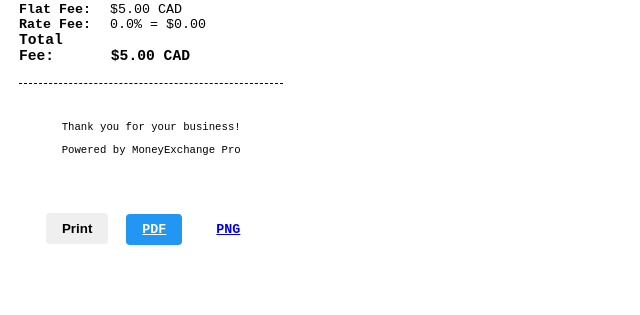
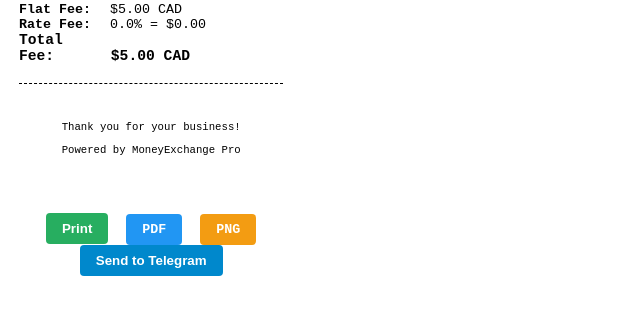
Before and after one commit to AminZabihinejad/AminZabihinejad, a Flask app: page /print_receipt/1 in a window 1280 px wide. Shown: the part 330-645 px from the top of the page, without its empty margins (0-640 px from the left). Run offline with Flask 3, Linux system fonts and the light colour scheme; a user stored in the database is signed in; parts of the project's set-up code (start-up, migrations or seed data) failed here and were passed over.

Commit message:
telegram update

```diff
--- a/app.py
+++ b/app.py
@@ -1,4 +1,5 @@
-from flask import Flask, render_template, request, redirect, url_for, session, flash, send_from_directory, send_file
+from flask import Flask, render_template, request, redirect, url_for, session, flash, send_from_directory, send_file, \
+    jsonify
 from flask_sqlalchemy import SQLAlchemy
 from flask_login import LoginManager, UserMixin, login_user, logout_user, login_required, current_user
 from sqlalchemy import func, or_, text
@@ -35,6 +36,18 @@ from email.mime.multipart import MIMEMultipart
 from email.mime.base import MIMEBase
 from email import encoders
 
+# AFTER: from flask_mail import Mail, Message
+from telegram import Bot
+import asyncio
+import threading
+from dotenv import load_dotenv
+import os
+import re
+
+load_dotenv()
+
+
+
 # === CONFIGURATION ===
 BACKUP_MODE = "email"          # "local" | "email" | "s3" | "google_drive"
 BACKUP_LOCAL_DIR = "backups"
@@ -53,6 +66,10 @@ app = Flask(__name__)
 app.config['SECRET_KEY'] = 'your-secret-key-here'
 app.config['SQLALCHEMY_TRACK_MODIFICATIONS'] = False
 
+# === CUSTOM JINJA TEST (FIX regex error) ===
+@app.template_test('numeric')
+def is_numeric(value):
+    return bool(re.match(r'^\d+$', str(value).strip())) if value else False
 # === EMAIL CONFIG ===
 app.config.update(
     MAIL_SERVER='smtp.gmail.com',
@@ -141,7 +158,7 @@ class Client(db.Model):
     id1_filename = db.Column(db.String(255))
     id1_filesize = db.Column(db.Integer)
     id1_last_download = db.Column(db.DateTime)
-
+    telegram_id = db.Column(db.String(50), nullable=True)
     id2_type = db.Column(db.String(50))
     id2_issued_by = db.Column(db.String(100))
     id2_number = db.Column(db.String(50))
@@ -376,6 +393,8 @@ def backup_one_file(db_path):
     else:
         print("UNKNOWN BACKUP_MODE – nothing done")
         return None
+
+# AFTER: def backup_one_file(...)
 
 def authenticate_drive():
     try:
@@ -1421,5 +1440,78 @@ def set_fees():
         flash('Invalid fee values!', 'danger')
     return redirect(url_for('profile'))
 
+from telegram.error import TelegramError  # ADD THIS IMPORT
+
+@app.route('/send_telegram_receipt/<int:tx_id>', methods=['POST'])
+@login_required
+def send_telegram_receipt(tx_id):
+    tx = Transaction.query.get_or_404(tx_id)
+    client = tx.client
+    raw_id = client.telegram_id.strip() if client.telegram_id else ""
+
+    if not raw_id:
+        return jsonify({'error': 'No Telegram ID'}), 400
+
+    token = os.getenv('TELEGRAM_BOT_TOKEN')
+    if not token:
+        return jsonify({'error': 'Bot token missing'}), 500
+
+    # SUPPORT @username OR numeric
+    chat_id = None
+    bot = Bot(token=token)
+    if raw_id.startswith('@'):
+        try:
+            chat = bot.get_chat(raw_id)
+            chat_id = chat.id
+        except TelegramError as e:
+            app.logger.error(f"Invalid @username: {e}")
+            return jsonify({'error': 'Invalid @username'}), 400
+    else:
+        if not raw_id.isdigit():
+            return jsonify({'error': 'Invalid ID'}), 400
+        chat_id = int(raw_id)
+
+    # Generate PDF
+    pdf_path = os.path.join(app.config['RECEIPT_FOLDER'], f"{tx.tx_ref}.pdf")
+    try:
+        html = render_template('print_receipt.html',
+                               tx=tx, client=client, exchange_name=EXCHANGE_NAME,
+                               profit_cad=tx.total_fee_cad or 0,
+                               flat_fee_cad=FLAT_FEE_CAD,
+                               current_fee=round(FEE_PERCENTAGE * 100, 1),
+                               fee_percentage=FEE_PERCENTAGE,
+                               is_download=True)
+        pdf_data = pdfkit.from_string(html, False, configuration=config_pdf)
+        with open(pdf_path, 'wb') as f:
+            f.write(pdf_data)
+
+        # === ASYNC SEND (FIXED) ===
+        loop = asyncio.new_event_loop()
+        asyncio.set_event_loop(loop)
+        try:
+            with open(pdf_path, 'rb') as f:
+                loop.run_until_complete(
+                    bot.send_document(
+                        chat_id=chat_id,
+                        document=f,
+                        caption=f"Receipt {tx.tx_ref}\n{EXCHANGE_NAME}",
+                        filename=f"Receipt_{tx.tx_ref}.pdf"
+                    )
+                )
+            return jsonify({'status': 'sent'}), 200
+        except TelegramError as e:
+            app.logger.error(f"Telegram send failed: {e}")
+            return jsonify({'error': 'Send failed'}), 500
+        finally:
+            loop.close()
+
+    except Exception as e:
+        app.logger.error(f"PDF error: {e}")
+        return jsonify({'error': 'PDF failed'}), 500
+    finally:
+        if os.path.exists(pdf_path):
+            try: os.remove(pdf_path)
+            except: pass
+
 if __name__ == '__main__':
     app.run(debug=True)
--- a/templates/print_receipt.html
+++ b/templates/print_receipt.html
@@ -17,70 +17,124 @@
         .total { font-weight: bold; font-size: 11pt; }
         .footer { text-align: center; margin-top: 10mm; font-size: 8pt; }
         .actions { text-align: center; margin: 15mm 0; }
-        .btn { padding: 8px 16px; margin: 0 5px; border: none; border-radius: 4px; cursor: pointer; font-weight: bold; }
-        .btn-print Attack { background: #27ae60; color: white; }
+        .btn {
+            padding: 8px 16px; margin: 0 5px; border: none; border-radius: 4px;
+            cursor: pointer; font-weight: bold; font-size: 10pt; text-decoration: none; display: inline-block;
+        }
+        .btn-print { background: #27ae60; color: white; }
         .btn-pdf { background: #2196f3; color: white; }
-        .btn-jpg { background: #f39c12; color: white; }
+        .btn-png { background: #f39c12; color: white; }
+        .btn-telegram { background: #0088cc; color: white; }
+        .btn-telegram.sending { background: #f39c12; }
+        .btn-telegram.sent { background: #27ae60; }
+        .btn:disabled { background: #ccc; color: #666; cursor: not-allowed; }
+        .telegram-info {
+            background: #e8f4fd; padding: 10px; border-radius: 6px; margin: 10px 0;
+            font-size: 9pt; text-align: center; border: 1px solid #ddd;
+        }
         @media print {
-            .actions { display: none; }
+            .actions, .telegram-info { display: none; }
         }
     </style>
 </head>
 <body>
 
 <div class="receipt">
-
-    <!-- HEADER -->
     <div class="header">
         <h1>{{ exchange_name }}</h1>
         <p>{{ tx.date.strftime('%Y-%m-%d %H:%M') }}</p>
         <p>Receipt #: {{ tx.tx_ref }}</p>
     </div>
-
     <div class="divider"></div>
 
-    <!-- CLIENT INFO -->
     <div class="section">
         <div><span class="label">Client:</span> <span class="value">{{ client.first_name }} {{ client.last_name }}</span></div>
         <div><span class="label">Phone:</span> <span class="value">{{ client.phone }}</span></div>
         <div><span class="label">Address:</span> <span class="value">{{ client.civic_number }} {{ client.street }}, {{ client.city }}</span></div>
     </div>
-
     <div class="divider"></div>
 
-    <!-- TRANSACTION -->
     <div class="section">
         <div><span class="label">From:</span> <span class="value">{{ "%.2f"|format(tx.from_amount) }} {{ tx.from_currency }}</span></div>
         <div><span class="label">To:</span> <span class="value">{{ "%.2f"|format(tx.to_amount) }} {{ tx.to_currency }}</span></div>
         <div><span class="label">Rate:</span> <span class="value">1 {{ tx.from_currency }} = {{ "%.4f"|format(tx.exchange_rate) }} {{ tx.to_currency }}</span></div>
     </div>
-
     <div class="divider"></div>
 
-    <!-- FEE -->
     <div class="section">
         <div><span class="label">Flat Fee:</span> <span class="value">${{ "%.2f"|format(flat_fee_cad) }} CAD</span></div>
         <div><span class="label">Rate Fee:</span> <span class="value">{{ current_fee }}% = ${{ "%.2f"|format(tx.from_amount * fee_percentage) }}</span></div>
         <div class="total"><span class="label">Total Fee:</span> <span class="value">${{ "%.2f"|format(profit_cad) }} CAD</span></div>
     </div>
-
     <div class="divider"></div>
 
     <div class="footer">
         <p>Thank you for your business!</p>
         <p>Powered by MoneyExchange Pro</p>
     </div>
-
 </div>
 
-<!-- ACTION BUTTONS -->
+<!-- INFO BOX -->
+{% if not is_download and (not client.telegram_id or client.telegram_id|trim == '') %}
+<div class="telegram-info">
+    <strong>Want receipt on Telegram?</strong><br>
+    1. Open Telegram → Search <strong>@userinfobot</strong><br>
+    2. Tap Start → Copy your <code>Id</code><br>
+    3. Tell us → We’ll send next time!
+</div>
+{% endif %}
+
+<!-- BUTTONS -->
 {% if not is_download %}
 <div class="actions">
     <button onclick="window.print()" class="btn btn-print">Print</button>
     <a href="{{ url_for('download_pdf', tx_id=tx.id) }}" class="btn btn-pdf">PDF</a>
     <a href="{{ url_for('download_png', tx_id=tx.id) }}" class="btn btn-png">PNG</a>
+
+    {% if client.telegram_id and client.telegram_id|trim|length > 0 and client.telegram_id is numeric %}
+        <button class="btn btn-telegram" id="telegram-btn-{{ tx.id }}" onclick="sendToTelegram({{ tx.id }})">
+            Send to Telegram
+        </button>
+    {% else %}
+        <button class="btn" disabled>Telegram ID missing</button>
+    {% endif %}
 </div>
 {% endif %}
 
+<script>
+function sendToTelegram(txId) {
+    const btn = document.getElementById('telegram-btn-' + txId);
+    if (!btn || btn.disabled) return;
+
+    btn.innerHTML = 'Sending...';
+    btn.disabled = true;
+    btn.classList.add('sending');
+
+    fetch(`/send_telegram_receipt/${txId}`, {
+        method: 'POST',
+        headers: { 'X-Requested-With': 'XMLHttpRequest' }
+    })
+    .then(r => r.json())
+    .then(data => {
+        if (data.status === 'sent') {
+            btn.innerHTML = 'Sent!';
+            btn.classList.remove('sending');
+            btn.classList.add('sent');
+        } else {
+            throw new Error();
+        }
+    })
+    .catch(err => {
+    btn.innerHTML = 'Failed';
+    btn.style.background = '#e74c3c';
+    setTimeout(() => {
+        btn.disabled = false;
+        btn.innerHTML = 'Send to Telegram';
+        btn.style.background = '#0088cc';
+    }, 3000);
+})
+}
+</script>
+
 </body>
 </html>
```
Also changed, not shown: templates/edit_client.html (+22 -7 lines), instance/tenant_1.db, 1 other file.
